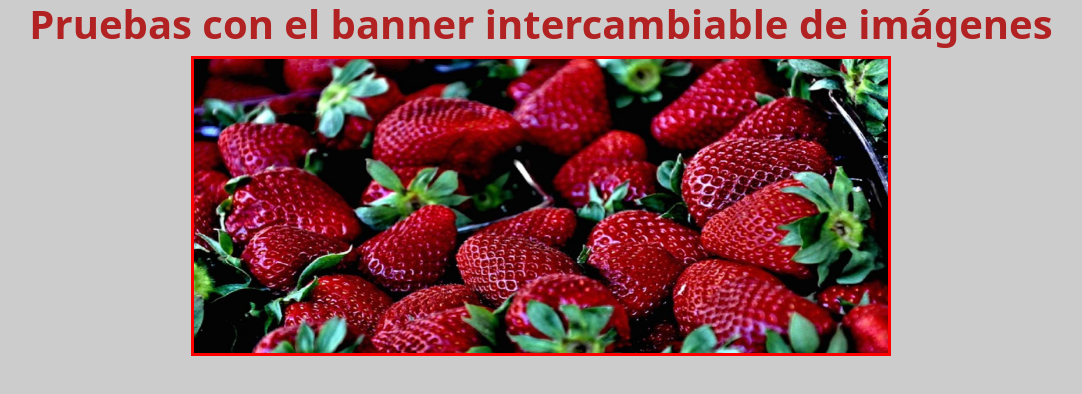
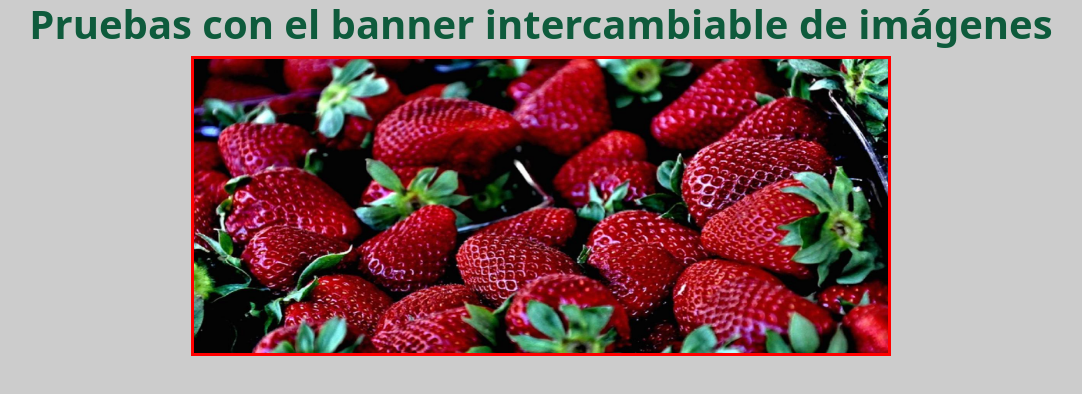
Before and after one commit to orlandotel226/bannerHTML, a plain HTML site: page index.html in a window 1280 px wide. Shown: the whole page, without its empty margins (99-1181 px from the left). Drawn offline with nearby package versions, Linux system fonts and the light colour scheme.

Commit message:
Update styles.css

```diff
--- a/css/styles.css
+++ b/css/styles.css
@@ -5,7 +5,7 @@
 
 body{
 	background: #CCC;
-	color: #B22222FF;
+	color: #0E5B3C;
 }
 
 h1{
```
